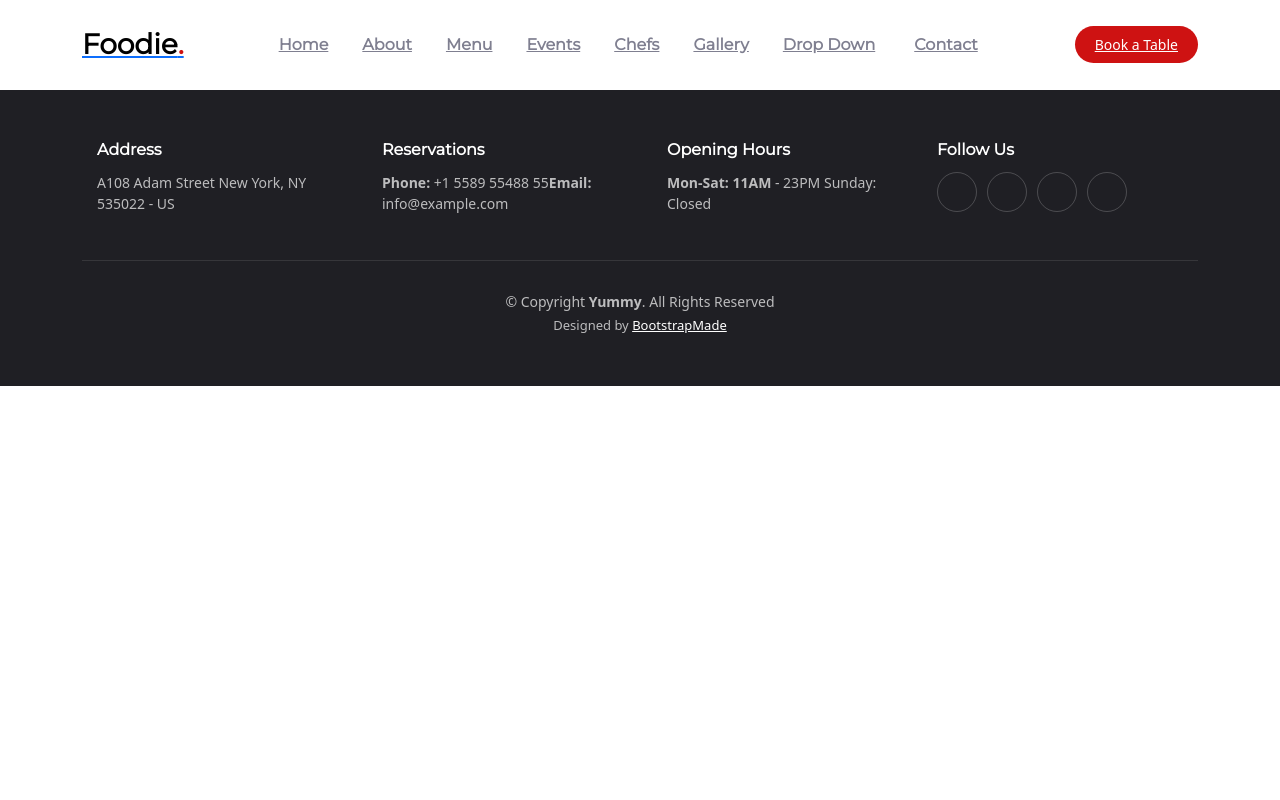
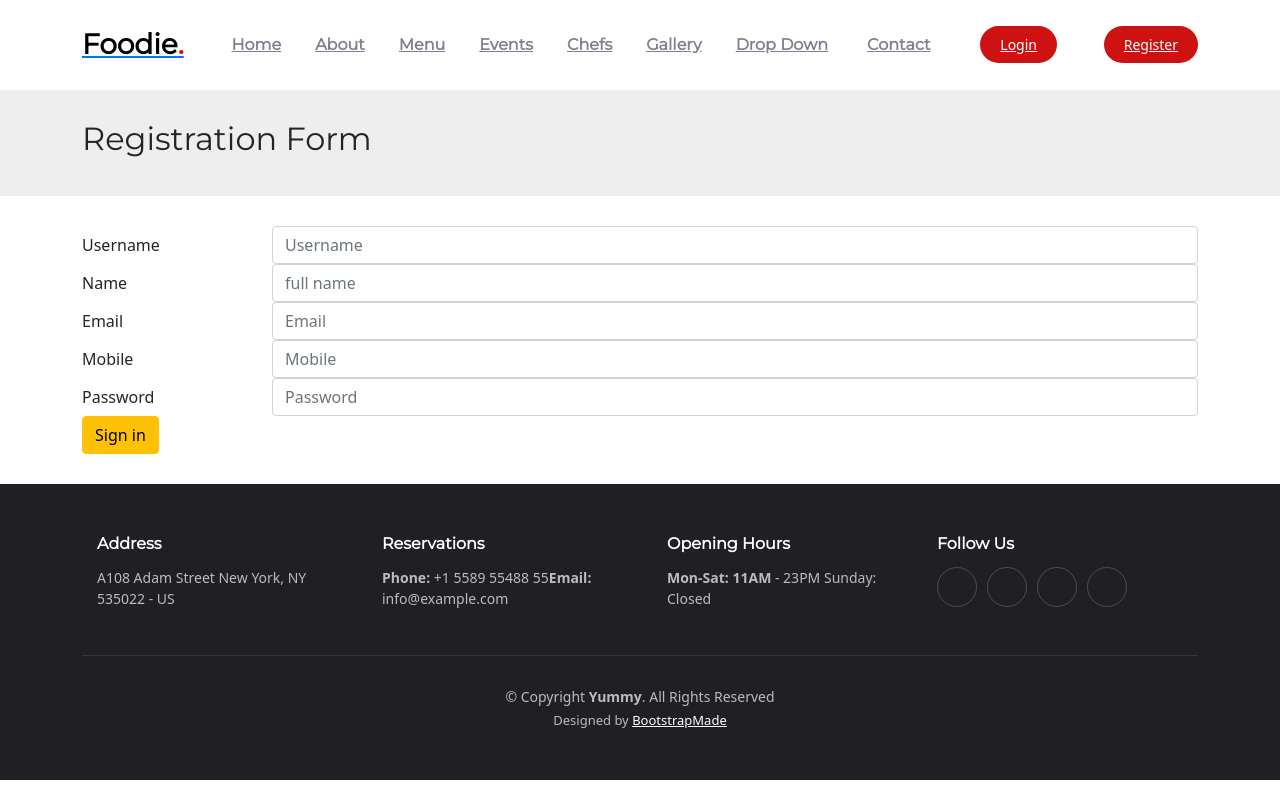
Before and after one commit to deepak104080/neutron_foodie, a React (Create React App) app: page /registration in a window 1280 px wide. Built offline with nearby package versions, Linux system fonts and the light colour scheme.

Commit message:
14th July 2022 - Session

```diff
--- a/src/App.js
+++ b/src/App.js
@@ -9,6 +9,8 @@ import {BrowserRouter, Route, Routes} from 'react-router-dom';
 import HomePage from './components/HomePage/HomePage';
 import List from './components/List/List';
 import Restaurant from './components/Restaurant/Restaurant';
+import Registration from './components/User/Registration';
+import Login from './components/User/Login';
 
 import Header from './components/shared/Header';
 import Footer from './components/shared/Footer';
@@ -22,20 +24,11 @@ function App() {
           <Route path='/homepage' element = {<HomePage/>}/>
           <Route path='/list/:city' element = {<List/>}/>
           <Route path='/restaurant/:id' element = {<Restaurant/>}/>
+          <Route path='/registration/' element = {<Registration/>}/>
+          <Route path='/login/' element = {<Login/>}/>
           <Route path='/' element = {<HomePage/>}/>
         </Routes>
         <Footer/>
-
-
-    {/* <div className='app'>
-      <div className='container bg-info'>
-        <div className='row'>
-          <div className='col-12'>
-            <h2>Foodie App</h2>
-          </div>
-        </div>
-      </div>
-    </div> */}
 
     </BrowserRouter>
   );
--- /dev/null
+++ b/src/components/User/Login.js
@@ -0,0 +1,96 @@
+import React, {useRef, useState} from 'react'
+import axios from 'axios';
+import {Link, useNavigate} from 'react-router-dom';
+
+const Login = () => {
+  const inputRef1 = useRef();
+  const inputRef2 = useRef();
+  const errorRef = useRef();
+  const [submitStatus, setSubmitStatus] = useState(false);
+  const navigate = useNavigate();
+
+  const loginFn = async () => {
+    let tempObj = {};
+    tempObj.username = inputRef1.current.value;
+    tempObj.password = inputRef2.current.value;
+
+    if(tempObj.username !== '' && tempObj.password !== '') {
+      const url = 'http://localhost:4000/user/login';
+      const response = await axios.post(url, tempObj);
+      console.log(response);
+      if(response.status === 422) {
+        console.log('erorr in login..')
+        errorRef.current.textContent = 'Error. Plz try again.'
+      }
+      if(response.status === 200) {
+        //setSubmitStatus(true);
+        errorRef.current.textContent = '';
+        navigate('/', {state: response});
+      }
+
+    }
+    else {
+      errorRef.current.textContent = 'Plz fill all the values.'
+    }
+  }
+
+  return (
+    <>
+    <section id="" className="section-bg">
+        <div className="container" data-aos="fade-up">
+            <div className="row">
+                <div className="col-12">
+                  <h2>Login</h2>
+                </div>
+            </div>
+        </div>
+    </section>
+    <section id="" className="">
+        <div className="container" data-aos="fade-up">
+            <div className="row">
+                <div className="col-12">
+                  <div className="form-group row">
+                    <label for="inputEmail3" className="col-sm-2 col-form-label">Username</label>
+                    <div className="col-sm-10">
+                      <input type="text" className="form-control" ref={inputRef1} placeholder="Username"/>
+                    </div>
+                  </div>
+
+                  <div className="form-group row">
+                    <label for="inputPassword3" className="col-sm-2 col-form-label">Password</label>
+                    <div className="col-sm-10">
+                      <input type="password" className="form-control" ref={inputRef2} placeholder="Password"/>
+                    </div>
+                  </div>
+
+                  <div className="form-group row">
+                    <div className="col-sm-10">
+                      <button className="btn btn-warning" onClick={loginFn}>Login</button>
+                    </div>
+                  </div>
+                  <div className="form-group row">
+                    <div className="col-sm-10">
+                      <div className="text-danger" ref={errorRef}></div>
+                    </div>
+                  </div>
+                </div>
+            </div>
+        </div>
+    </section>
+    {submitStatus && (<section id="" className="section-bg">
+        <div className="container" data-aos="fade-up">
+            <div className="row">
+                <div className="col-12">
+                  <div className="alert alert-success" role="alert">
+                    Successfully logged in...
+                  </div>
+                  <Link to="/" className="btn btn-info">Proceed to HomePage</Link>
+                </div>
+            </div>
+        </div>
+    </section>)}
+</>
+  )
+}
+
+export default Login
--- /dev/null
+++ b/src/components/User/Registration.js
@@ -0,0 +1,149 @@
+import React, {useRef, useState} from 'react'
+import axios from 'axios';
+import {Link} from 'react-router-dom';
+
+const Registration = () => {
+  const inputRef1 = useRef();
+  const inputRef2 = useRef();
+  const inputRef3 = useRef();
+  const inputRef4 = useRef();
+  const inputRef5 = useRef();
+  const errorRef = useRef();
+  const [submitStatus, setSubmitStatus] = useState(false);
+
+  const registerFn = async () => {
+    let tempObj = {};
+    tempObj.username = inputRef1.current.value;
+    tempObj.name = inputRef2.current.value;
+    tempObj.email = inputRef3.current.value;
+    tempObj.mobile = inputRef4.current.value;
+    tempObj.password = inputRef5.current.value;
+    if(tempObj.username !== '' && tempObj.email !== '' && tempObj.password !== '') {
+      const url = 'http://localhost:4000/user/adduser';
+      const response = await axios.post(url, tempObj);
+      console.log(response);
+      if(response.status === 201) {
+        setSubmitStatus(true);
+        errorRef.current.textContent = ''
+      }
+      else {
+        errorRef.current.textContent = 'Error. Plz try again.'
+      }
+    }
+    else {
+      errorRef.current.textContent = 'Plz fill all the values.'
+    }
+  }
+
+  return (
+    <>
+    <section id="" className="section-bg">
+        <div className="container" data-aos="fade-up">
+            <div className="row">
+                <div className="col-12">
+                  <h2>Registration Form</h2>
+                </div>
+            </div>
+        </div>
+    </section>
+    <section id="" className="">
+        <div className="container" data-aos="fade-up">
+            <div className="row">
+                <div className="col-12">
+                  <div className="form-group row">
+                    <label for="inputEmail3" className="col-sm-2 col-form-label">Username</label>
+                    <div className="col-sm-10">
+                      <input type="text" className="form-control" ref={inputRef1} placeholder="Username"/>
+                    </div>
+                  </div>
+                  <div className="form-group row">
+                    <label for="inputEmail3" className="col-sm-2 col-form-label">Name</label>
+                    <div className="col-sm-10">
+                      <input type="text" className="form-control" ref={inputRef2} placeholder="full name"/>
+                    </div>
+                  </div>
+                  <div className="form-group row">
+                    <label for="inputEmail3" className="col-sm-2 col-form-label">Email</label>
+                    <div className="col-sm-10">
+                      <input type="email" className="form-control" ref={inputRef3} placeholder="Email"/>
+                    </div>
+                  </div>
+                  <div className="form-group row">
+                    <label for="inputPassword3" className="col-sm-2 col-form-label">Mobile</label>
+                    <div className="col-sm-10">
+                      <input type="text" className="form-control" ref={inputRef4} placeholder="Mobile"/>
+                    </div>
+                  </div>
+                  <div className="form-group row">
+                    <label for="inputPassword3" className="col-sm-2 col-form-label">Password</label>
+                    <div className="col-sm-10">
+                      <input type="password" className="form-control" ref={inputRef5} placeholder="Password"/>
+                    </div>
+                  </div>
+                  {/* <fieldset className="form-group">
+                    <div className="row">
+                      <legend className="col-form-label col-sm-2 pt-0">Radios</legend>
+                      <div className="col-sm-10">
+                        <div className="form-check">
+                          <input className="form-check-input" type="radio" name="gridRadios" id="gridRadios1" value="option1" checked/>
+                          <label className="form-check-label" for="gridRadios1">
+                            First radio
+                          </label>
+                        </div>
+                        <div className="form-check">
+                          <input className="form-check-input" type="radio" name="gridRadios" id="gridRadios2" value="option2"/>
+                          <label className="form-check-label" for="gridRadios2">
+                            Second radio
+                          </label>
+                        </div>
+                        <div className="form-check disabled">
+                          <input className="form-check-input" type="radio" name="gridRadios" id="gridRadios3" value="option3" disabled/>
+                          <label className="form-check-label" for="gridRadios3">
+                            Third disabled radio
+                          </label>
+                        </div>
+                      </div>
+                    </div>
+                  </fieldset> */}
+                  {/* <div className="form-group row">
+                    <div className="col-sm-2">Checkbox</div>
+                    <div className="col-sm-10">
+                      <div className="form-check">
+                        <input className="form-check-input" type="checkbox" id="gridCheck1"/>
+                        <label className="form-check-label" for="gridCheck1">
+                          Example checkbox
+                        </label>
+                      </div>
+                    </div>
+                  </div> */}
+                  <div className="form-group row">
+                    <div className="col-sm-10">
+                      <button className="btn btn-warning" onClick={registerFn}>Sign in</button>
+                    </div>
+                  </div>
+                  <div className="form-group row">
+                    <div className="col-sm-10">
+                      <div className="text-danger" ref={errorRef}></div>
+                    </div>
+                  </div>
+                </div>
+            </div>
+        </div>
+    </section>
+    {submitStatus && (<section id="" className="section-bg">
+        <div className="container" data-aos="fade-up">
+            <div className="row">
+                <div className="col-12">
+                  <div className="alert alert-success" role="alert">
+                    Successfully user created...
+                  </div>
+                  <Link to="/login" className="btn btn-info">Proceed to Login</Link>
+                </div>
+            </div>
+        </div>
+    </section>)}
+</>
+  )
+}
+
+export default Registration
--- a/src/components/shared/Header.js
+++ b/src/components/shared/Header.js
@@ -41,7 +41,8 @@ const Header = () => {
         </ul>
       </nav>
 
-      <a class="btn-book-a-table" href="#book-a-table">Book a Table</a>
+      <Link to="/login" class="btn-book-a-table" >Login</Link>
+      <Link to="/registration" class="btn-book-a-table">Register</Link>
       <i class="mobile-nav-toggle mobile-nav-show bi bi-list"></i>
       <i class="mobile-nav-toggle mobile-nav-hide d-none bi bi-x"></i>
 
```
Also changed, not shown: 1 other file (tests, documents, lock files or other folders).
